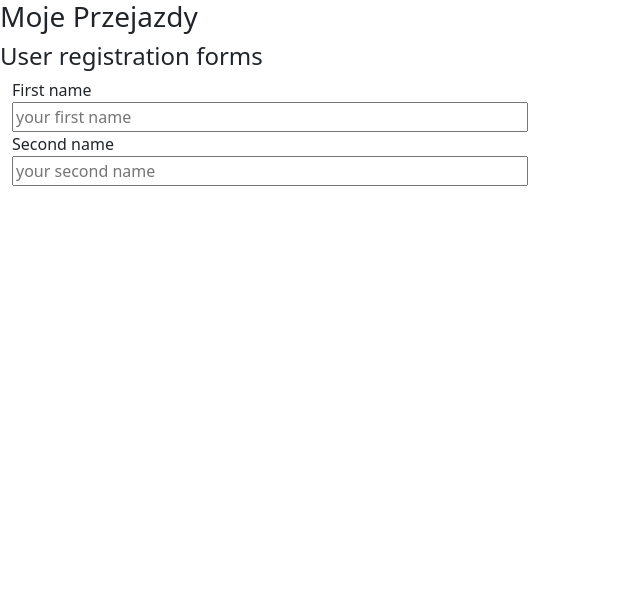
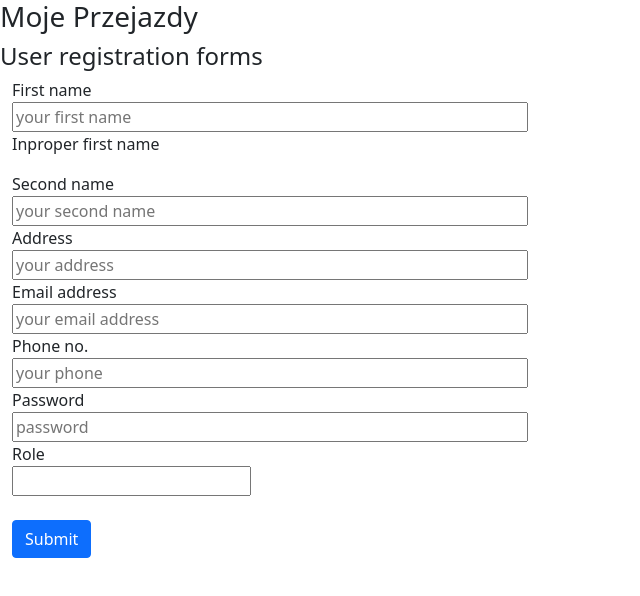
Before and after one commit to WojciechMierzejewski/przejazdy, an Angular app: page / in a window 1280 px wide. Shown: the top 596 px of the page, without its empty margins (0-640 px from the left). Built offline with nearby package versions, Linux system fonts and the light colour scheme.

Commit message:
some validation rules introduced

```diff
--- a/projects/mojeprzejazdy/src/app/components/groupview/groupview.component.css
+++ b/projects/mojeprzejazdy/src/app/components/groupview/groupview.component.css
@@ -0,0 +1,4 @@
+.has-error {
+  color: red;
+  background-color: yellow;
+}
--- a/projects/mojeprzejazdy/src/app/components/groupview/groupview.component.ts
+++ b/projects/mojeprzejazdy/src/app/components/groupview/groupview.component.ts
@@ -11,6 +11,6 @@ export class GroupviewComponent implements OnInit {
 
   ngOnInit(): void {
   }
-
+  invalidFirstName(): any {}
 
 }
--- a/projects/mojeprzejazdy/src/app/components/userreg/userreg.component.html
+++ b/projects/mojeprzejazdy/src/app/components/userreg/userreg.component.html
@@ -3,7 +3,11 @@
 <form [formGroup]="userForm" (ngSubmit)="onSubmit()">
   <div class="container-fluid">
     <div class="row">
-  <div class="form-group">
+
+      <div class="form-group"
+           [ngClass]="{ 'has error': invalidFirstName() }"
+           style="width: 100%"
+      >
         <label for="first_name">First name</label>
         <br>
         <input
@@ -13,8 +17,15 @@
           size="50"
           placeholder="your first name"
         />
+        <p *ngIf="invalidFirstName()" id="first_name_error" class="help-block">
+          Inproper first name
+        </p>
       </div>
-  <div class="form-group">
+
+      <div class="form-group"
+           [ngClass]="{'has-error': invalidSecondName() }"
+           style="width: 100%"
+      >
         <label for="second_name">Second name</label>
         <br>
         <input
@@ -24,6 +35,96 @@
           size="50"
           placeholder="your second name"
         />
+        <p *ngIf="invalidSecondName()" id="second_name_error" class="help-block">
+          Inproper second name
+        </p>
+      </div>
+
+      <div class="form-group"
+           [ngClass]="{'has-error': invalidAddress()}"
+           style="width: 100%"
+      >
+        <label for="home_address">Address</label>
+        <br>
+        <input
+          type="text"
+          id="home_address"
+          name="home_address"
+          size="50"
+          placeholder="your address"
+        />
+        <p *ngIf="invalidAddress()" id="address_error" class="help-block">
+          Inproper address input
+        </p>
+      </div>
+
+      <div class="form-group"
+           [ngClass]="{'has-error': invalidEmailAddress() }"
+           style="width: 100%"
+      >
+        <label for="email address">Email address</label>
+        <br>
+        <input
+          type="text"
+          id="email address"
+          name="email address"
+          size="50"
+          placeholder="your email address"
+        />
+        <p *ngIf="invalidEmailAddress()" id="email_address_error" class="help-block">
+          Inproper email address
+        </p>
+      </div>
+
+      <div class="form-group"
+           [ngClass]="{ 'has-error': invalidPhoneNo()}"
+           style="width: 100%"
+      >
+        <label for="phone">Phone no.</label>
+        <br>
+        <input
+          type="text"
+          id="phone"
+          name="phone"
+          size="50"
+          placeholder="your phone"
+        />
+        <p *ngIf="invalidPhoneNo()" id="phone_no_error" class="help-block">
+          Inproper phone no.
+        </p>
+      </div>
+
+      <div class="form-group"
+           [ngClass]="{'has-error': invalidPassword()}"
+           style="width: 100%"
+      >
+        <label for="password">Password</label>
+        <br>
+        <input
+          type="text"
+          id="password"
+          name="password"
+          size="50"
+          placeholder="password"
+        />
+        <p *ngIf="invalidPassword()" id="password_error" class="help-block">
+          Inproper password
+        </p>
+      </div>
+
+      <div class="form-group" style="width: 100%">
+        <label for="role">Role</label>
+        <br>
+        <input list="roles" name="role" id="role"/>
+        <datalist id="roles">
+          <option value="driver/passenger"></option>
+          <option value="passenger"></option>
+        </datalist>
+      </div>
+      <div class="form-group">
+
+        <br>
+        <button type="submit" class="btn btn-primary">Submit</button>
       </div>
     </div>
   </div>
--- a/projects/mojeprzejazdy/src/app/components/userreg/userreg.component.ts
+++ b/projects/mojeprzejazdy/src/app/components/userreg/userreg.component.ts
@@ -1,5 +1,5 @@
-import { Component, OnInit } from '@angular/core';
-import {FormGroup} from "@angular/forms";
+import {Component, OnInit} from '@angular/core';
+import {FormBuilder, FormControl, FormGroup, ValidationErrors, Validators} from "@angular/forms";
 
 @Component({
   selector: 'app-userreg',
@@ -8,14 +8,85 @@ import {FormGroup} from "@angular/forms";
 })
 export class UserregComponent implements OnInit {
 
-  constructor() { }
+  submitted = false;
+  registered = false;
 
-  userForm: FormGroup = new FormGroup({})
+  constructor(public formBuilder: FormBuilder) {
+  }
+
+  userForm: FormGroup = new FormGroup({
+    first_name: new FormControl(undefined,
+      [Validators.required, Validators.pattern('^[A-Z]{1}[a-z]{3,}$'),]),
+    second_name: new FormControl(undefined,
+      [Validators.required, Validators.pattern('^[A-Z]{1}[a-z]{3,}$'),]),
+    address: new FormControl('',
+      Validators.required),
+    email: new FormControl(['',
+      [Validators.required, Validators.email]]),
+    phone: new FormControl(['',
+      [Validators.required, Validators.pattern('^[1-9][0-9]*$')],]),
+    password: new FormControl(undefined,
+      [Validators.required, Validators.minLength(5),
+        Validators.pattern('^(?=.*[a-z])(?=.*[A-Z])(?=.*[0-9])[a-zA-Z0-9]+$'),]),
+  })
 
   ngOnInit(): void {
+    this.userForm = this.formBuilder.group({
+      first_name: ['', [Validators.required, Validators.pattern('^[A-Z]{1}[a-z]{3,}$')],],
+      second_name: ['', [Validators.required, Validators.pattern('^[A-Z]{1}[a-z]{3,}$')],],
+      address: ['', [Validators.required]],
+      email: ['', [Validators.required, Validators.email]],
+      phone: ['', [Validators.required, Validators.pattern('^[1-9][0-9]*$')]],
+      password: ['', [Validators.required, Validators.minLength(5),
+        Validators.pattern('^(?=.*[a-z])(?=.*[A-Z])(?=.*[0-9])[a-zA-Z0-9]+$'),],],
+
+    })
   }
 
-  onSubmit() {
+  invalidFirstName(): boolean {
+    const result = !this.isFirstNameValid(this.userForm.controls.first_name_error) && !this.isFormSubmitted();
+    console.log('invalid first name', result);
+    return result;
+  }
+
+  isFirstNameValid(errors: ValidationErrors): boolean {
+    return this.validateFirstName(errors);
+  }
+
+  validateFirstName(errors: ValidationErrors): boolean {
+    return errors === null;
+  }
+
+  invalidSecondName() {
 
   }
+
+  invalidAddress() {
+
+  }
+
+  invalidEmailAddress() {
+
+  }
+
+  invalidPhoneNo() {
+
+  }
+
+  invalidPassword() {
+
+  }
+
+  private isFormSubmitted(): boolean {
+    return this.submitted;
+  }
+
+  onSubmit(): void {
+    this.submitted = true;
+    if (this.userForm.invalid == true) {
+      console.log('wrong data')
+    } else {
+      this.registered = true;
+    }
+  }
 }
```
Lines whose indentation alone changed are shown as unchanged.
